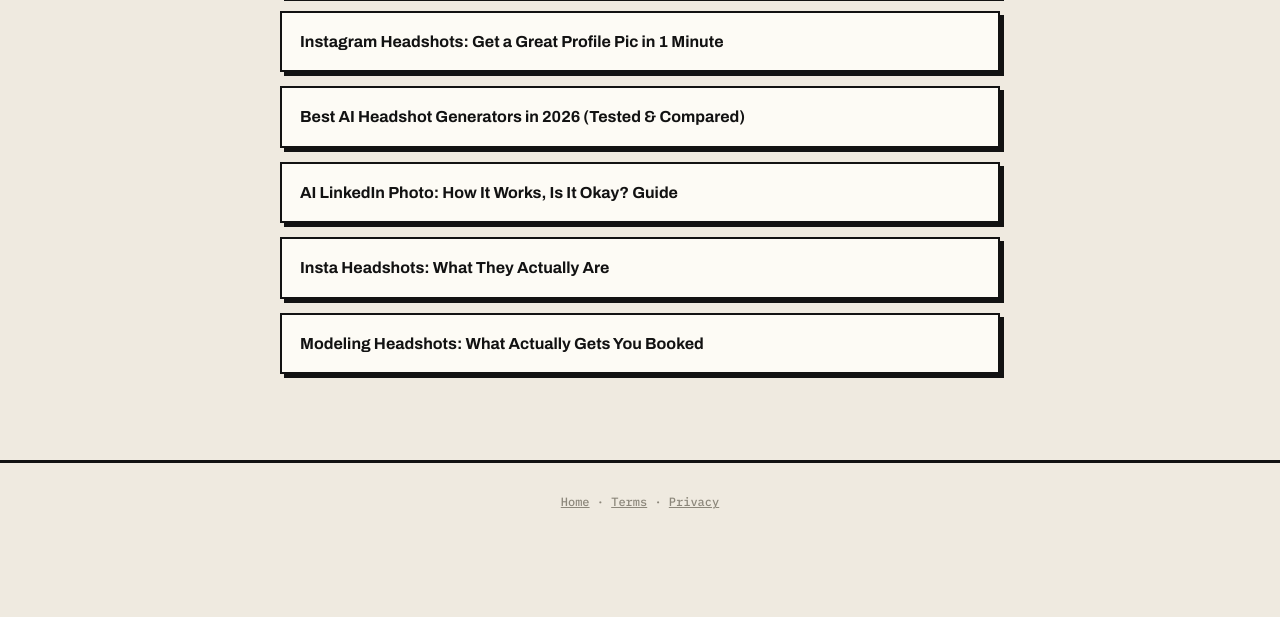
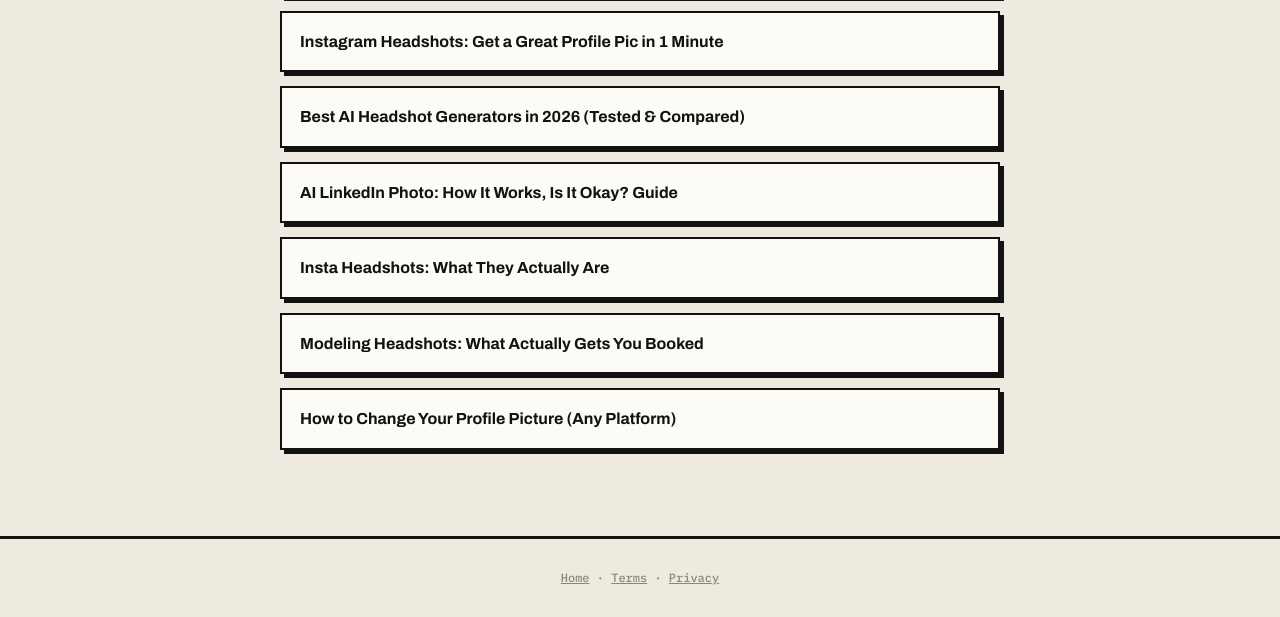
Before and after one commit to SCHEMESTUDIO/instaheadshotswithabird, a website: page public/guides/index.html in a window 1280 px wide. Shown: the part 240-857 px from the top of the page. Before the commit the page ends 800 px from the top, so only its background shows below. Drawn offline with Linux system fonts and the light colour scheme.

Commit message:
Publish: postwerks m2 — guides/how-do-i-change-a-profile-picture (hub)

```diff
--- a/public/guides/index.html
+++ b/public/guides/index.html
@@ -35,6 +35,7 @@
     <li data-slug="ai-linkedin-photo"><a href="/guides/ai-linkedin-photo/">AI LinkedIn Photo: How It Works, Is It Okay? Guide</a></li>
     <li data-slug="insta-headshots"><a href="/guides/insta-headshots/">Insta Headshots: What They Actually Are</a></li>
     <li data-slug="modeling-headshots"><a href="/guides/modeling-headshots/">Modeling Headshots: What Actually Gets You Booked</a></li>
+    <li data-slug="how-do-i-change-a-profile-picture"><a href="/guides/how-do-i-change-a-profile-picture/">How to Change Your Profile Picture (Any Platform)</a></li>
 <!--guides-end-->
   </ul>
 </main>
```
